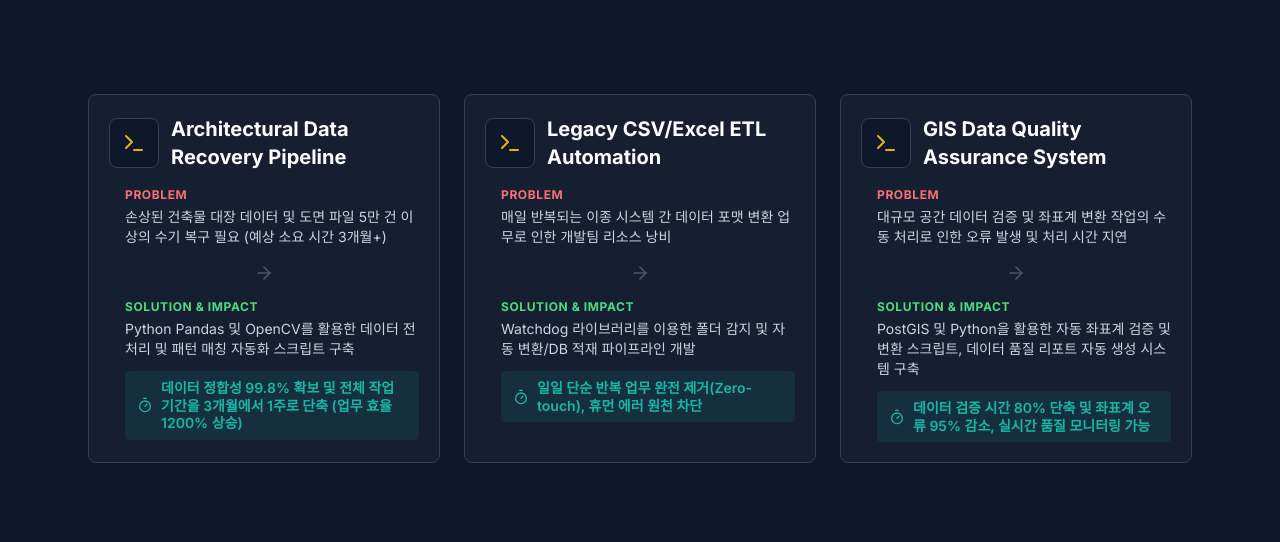
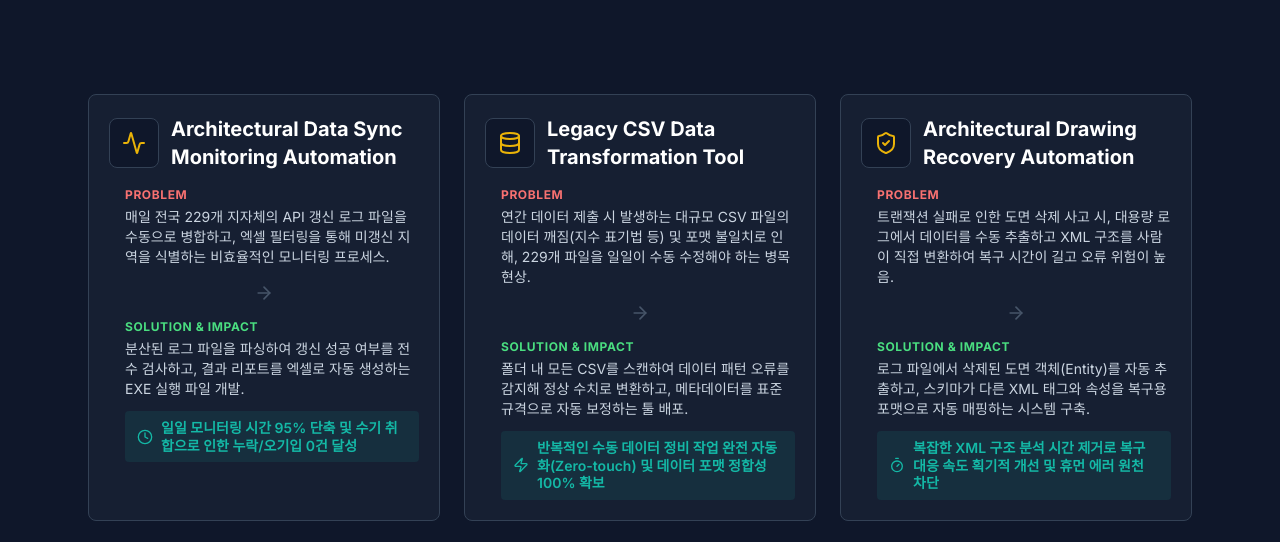
Before and after one commit to leeedh/web-portfolio, a React (Vite) app: page / in a window 1280 px wide. Shown: the part 4045-4587 px from the top of the page. Built offline with nearby package versions, Linux system fonts and the light colour scheme; no server answers.

Commit message:
Automation 문장 변경

```diff
--- a/components/AutomationCard.tsx
+++ b/components/AutomationCard.tsx
@@ -1,17 +1,43 @@
 import React from 'react';
 import { AutomationItem } from '../types';
-import { Terminal, ArrowRight, Timer } from 'lucide-react';
+import {
+  ArrowRight,
+  Activity,
+  Database,
+  ShieldCheck,
+  Clock,
+  Zap,
+  Timer
+} from 'lucide-react';
+import type { LucideProps } from 'lucide-react';
 
 interface AutomationCardProps {
   item: AutomationItem;
 }
 
+// Icon mapping for card header icons
+const iconMap: Record<string, React.ComponentType<LucideProps>> = {
+  Activity,
+  Database,
+  ShieldCheck,
+};
+
+// Icon mapping for stat box icons
+const statIconMap: Record<string, React.ComponentType<LucideProps>> = {
+  Clock,
+  Zap,
+  Timer,
+};
+
 const AutomationCard: React.FC<AutomationCardProps> = ({ item }) => {
+  const HeaderIcon = iconMap[item.iconName] || Activity;
+  const StatIcon = statIconMap[item.statIconName] || Timer;
+
   return (
     <div className="bg-slate-800/50 border border-slate-700 rounded-lg p-4 md:p-5 hover:bg-slate-800 transition-colors duration-300 h-full flex flex-col">
       <div className="flex items-center gap-2 md:gap-3 mb-3 md:mb-4">
         <div className="p-2 md:p-3 bg-slate-900 rounded-lg text-yellow-500 border border-slate-700 flex-shrink-0">
-            <Terminal size={20} className="md:w-6 md:h-6" />
+            <HeaderIcon size={20} className="md:w-6 md:h-6" />
         </div>
         <h3 className="text-base md:text-lg lg:text-xl font-bold text-white leading-tight">{item.title}</h3>
       </div>
@@ -35,7 +61,7 @@ const AutomationCard: React.FC<AutomationCardProps> = ({ item }) => {
                 <span className="text-xs uppercase tracking-wider text-green-400 font-bold block mb-1">Solution & Impact</span>
                 <p className="text-slate-300 text-xs md:text-sm leading-relaxed mb-2 md:mb-3">{item.solution}</p>
                 <div className="mt-2 flex items-center gap-2 text-accent text-xs md:text-sm font-semibold bg-accent/10 px-2 md:px-3 py-1.5 md:py-2 rounded">
-                    <Timer size={14} className="md:w-4 md:h-4 flex-shrink-0" />
+                    <StatIcon size={14} className="md:w-4 md:h-4 flex-shrink-0" />
                     <span className="leading-tight">{item.impact}</span>
                 </div>
             </div>
--- a/constants.ts
+++ b/constants.ts
@@ -46,24 +46,30 @@ export const GIS_PROJECTS: Project[] = [
 export const AUTOMATION_PROJECTS: AutomationItem[] = [
   {
     id: 'auto-1',
-    title: 'Architectural Data Recovery Pipeline',
-    problem: '손상된 건축물 대장 데이터 및 도면 파일 5만 건 이상의 수기 복구 필요 (예상 소요 시간 3개월+)',
-    solution: 'Python Pandas 및 OpenCV를 활용한 데이터 전처리 및 패턴 매칭 자동화 스크립트 구축',
-    impact: '데이터 정합성 99.8% 확보 및 전체 작업 기간을 3개월에서 1주로 단축 (업무 효율 1200% 상승)'
+    title: 'Architectural Data Sync Monitoring Automation',
+    problem: '매일 전국 229개 지자체의 API 갱신 로그 파일을 수동으로 병합하고, 엑셀 필터링을 통해 미갱신 지역을 식별하는 비효율적인 모니터링 프로세스.',
+    solution: '분산된 로그 파일을 파싱하여 갱신 성공 여부를 전수 검사하고, 결과 리포트를 엑셀로 자동 생성하는 EXE 실행 파일 개발.',
+    impact: '일일 모니터링 시간 95% 단축 및 수기 취합으로 인한 누락/오기입 0건 달성',
+    iconName: 'Activity',
+    statIconName: 'Clock'
   },
   {
     id: 'auto-2',
-    title: 'Legacy CSV/Excel ETL Automation',
-    problem: '매일 반복되는 이종 시스템 간 데이터 포맷 변환 업무로 인한 개발팀 리소스 낭비',
-    solution: 'Watchdog 라이브러리를 이용한 폴더 감지 및 자동 변환/DB 적재 파이프라인 개발',
-    impact: '일일 단순 반복 업무 완전 제거(Zero-touch), 휴먼 에러 원천 차단'
+    title: 'Legacy CSV Data Transformation Tool',
+    problem: '연간 데이터 제출 시 발생하는 대규모 CSV 파일의 데이터 깨짐(지수 표기법 등) 및 포맷 불일치로 인해, 229개 파일을 일일이 수동 수정해야 하는 병목 현상.',
+    solution: '폴더 내 모든 CSV를 스캔하여 데이터 패턴 오류를 감지해 정상 수치로 변환하고, 메타데이터를 표준 규격으로 자동 보정하는 툴 배포.',
+    impact: '반복적인 수동 데이터 정비 작업 완전 자동화(Zero-touch) 및 데이터 포맷 정합성 100% 확보',
+    iconName: 'Database',
+    statIconName: 'Zap'
   },
   {
     id: 'auto-3',
-    title: 'GIS Data Quality Assurance System',
-    problem: '대규모 공간 데이터 검증 및 좌표계 변환 작업의 수동 처리로 인한 오류 발생 및 처리 시간 지연',
-    solution: 'PostGIS 및 Python을 활용한 자동 좌표계 검증 및 변환 스크립트, 데이터 품질 리포트 자동 생성 시스템 구축',
-    impact: '데이터 검증 시간 80% 단축 및 좌표계 오류 95% 감소, 실시간 품질 모니터링 가능'
+    title: 'Architectural Drawing Recovery Automation',
+    problem: '트랜잭션 실패로 인한 도면 삭제 사고 시, 대용량 로그에서 데이터를 수동 추출하고 XML 구조를 사람이 직접 변환하여 복구 시간이 길고 오류 위험이 높음.',
+    solution: '로그 파일에서 삭제된 도면 객체(Entity)를 자동 추출하고, 스키마가 다른 XML 태그와 속성을 복구용 포맷으로 자동 매핑하는 시스템 구축.',
+    impact: '복잡한 XML 구조 분석 시간 제거로 복구 대응 속도 획기적 개선 및 휴먼 에러 원천 차단',
+    iconName: 'ShieldCheck',
+    statIconName: 'Timer'
   }
 ];
 
--- a/types.ts
+++ b/types.ts
@@ -15,6 +15,8 @@ export interface AutomationItem {
   problem: string;
   solution: string;
   impact: string;
+  iconName: string; // lucide-react icon name for the card header
+  statIconName: string; // lucide-react icon name for the stat box
 }
 
 export interface ChatMessage {
```
